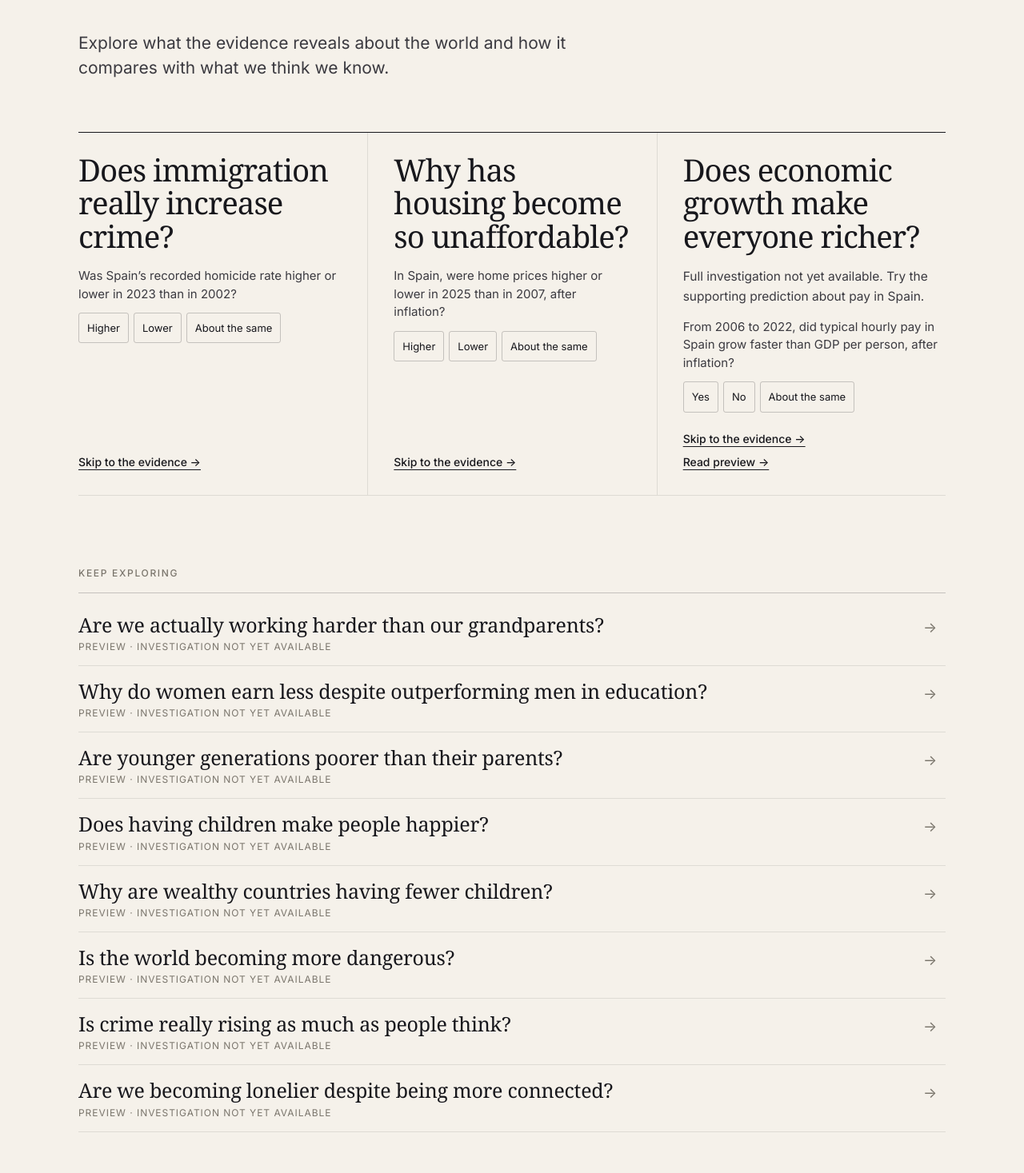
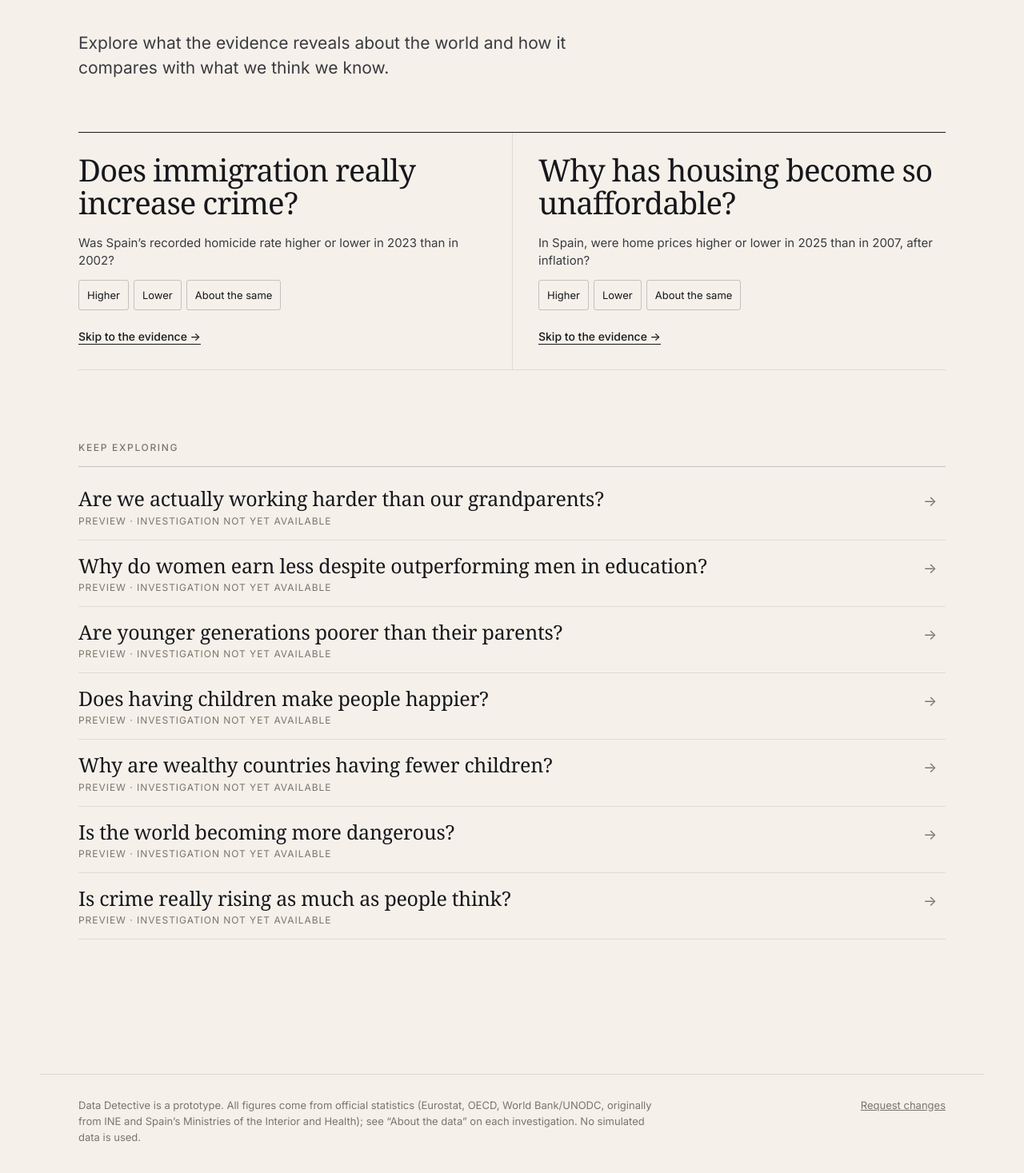
Before and after one commit to mishpedraza/data-detective, a React (Vite) app: page / in a window 1280 px wide. Shown: the part 495-1962 px from the top of the page at 80% size. Built offline with nearby package versions, Linux system fonts and the light colour scheme.

Commit message:
Remove loneliness and growth from the editorial collection

```diff
--- a/src/data/editorial.ts
+++ b/src/data/editorial.ts
@@ -44,15 +44,6 @@ export const EDITORIAL_QUESTIONS: readonly EditorialQuestion[] = [
     id: 'crime-perceptions', question: 'Is crime really rising as much as people think?', status: 'preview',
     needs: 'We need surveys of perceived crime trends and comparable recorded or reported crime measures for the same places and years.',
   },
-  {
-    id: 'loneliness-and-connection', question: 'Are we becoming lonelier despite being more connected?', status: 'preview',
-    needs: 'We need repeated surveys that measure loneliness consistently alongside comparable evidence on social contact and online connection.',
-  },
-  {
-    id: 'growth-and-prosperity', question: 'Does economic growth make everyone richer?', featured: true, status: 'preview',
-    needs: 'The existing Spanish evidence compares growth with typical pay. To tell who gained and who fell behind, we need real household incomes across the income distribution.',
-    related: { relationship: 'growth-wages', label: 'Explore the evidence on growth and typical pay in Spain' },
-  },
 ]
 
 export const DEFAULT_INVESTIGATION = 'housing-affordability'
--- a/src/styles.css
+++ b/src/styles.css
@@ -555,7 +555,7 @@ p.synthesis-note { font-size: 14px; color: var(--muted); margin: 8px 0 0; }
 .surgery-chart polyline { fill: none; stroke: var(--b); stroke-width: 2; }
 .surgery-chart circle { fill: var(--b); }
 
-.discovery-grid { display: grid; grid-template-columns: repeat(3, minmax(0, 1fr)); border-top: 1.5px solid var(--ink); border-bottom: 1px solid var(--rule); }
+.discovery-grid { display: grid; grid-template-columns: repeat(2, minmax(0, 1fr)); border-top: 1.5px solid var(--ink); border-bottom: 1px solid var(--rule); }
 .discovery-card { display: flex; flex-direction: column; align-items: flex-start; padding: 26px clamp(16px, 2.5vw, 32px); }
 .discovery-card + .discovery-card { border-left: 1px solid var(--rule); }
 .discovery-card:first-child { padding-left: 0; }
```
Also changed, not shown: 1 other file (tests, documents, lock files or other folders).
